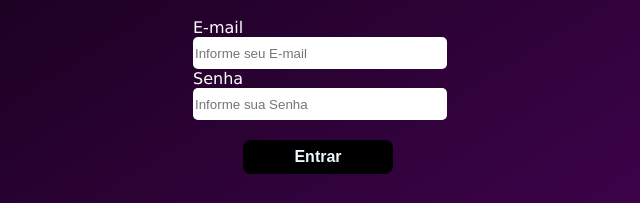
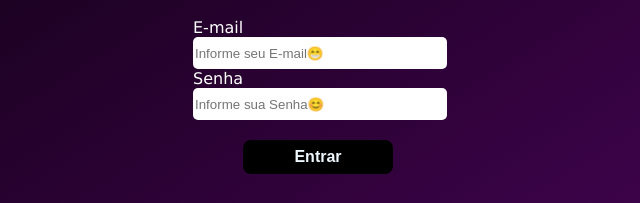
Before and after one commit to kotynn/Autoral_Login, a plain HTML site: page codigo/index.html in a window 1280 px wide. Shown: the part 344-547 px from the top of the page, 322-962 px from the left. Drawn offline with Linux system fonts and the light colour scheme.

```diff
--- a/codigo/index.html
+++ b/codigo/index.html
@@ -12,9 +12,9 @@
         <form class="form">
                 <h1>Acessar</h1>
                 <label>E-mail</label>
-                <input type="email" name="" id="" placeholder="Informe seu E-mail">
+                <input type="email" name="" id="" placeholder="Informe seu E-mail😁">
                 <label>Senha</label>
-                <input type="text" name="" id="" placeholder="Informe sua Senha">
+                <input type="text" name="" id="" placeholder="Informe sua Senha😊">
                 <button>Entrar</button>
         </form>
     </main>
```
